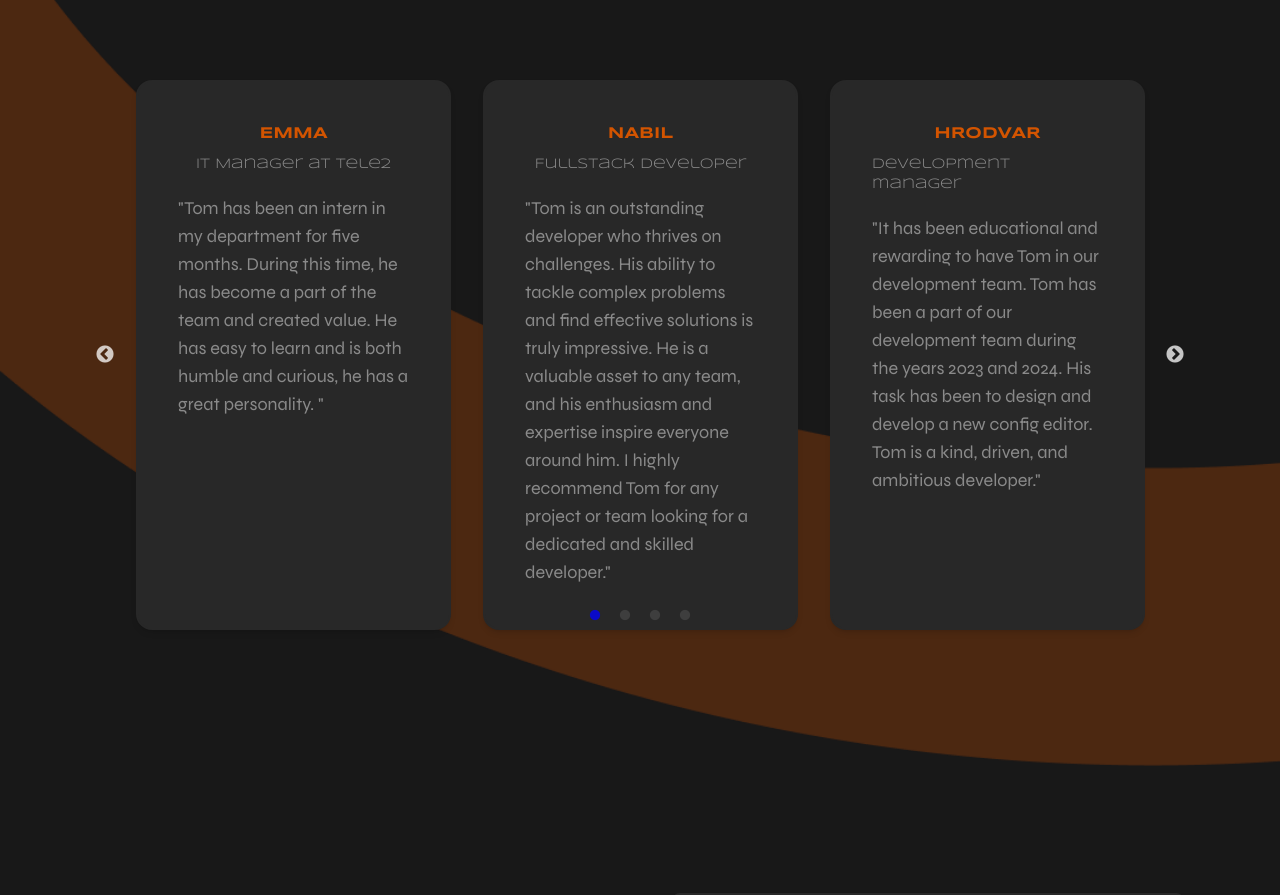
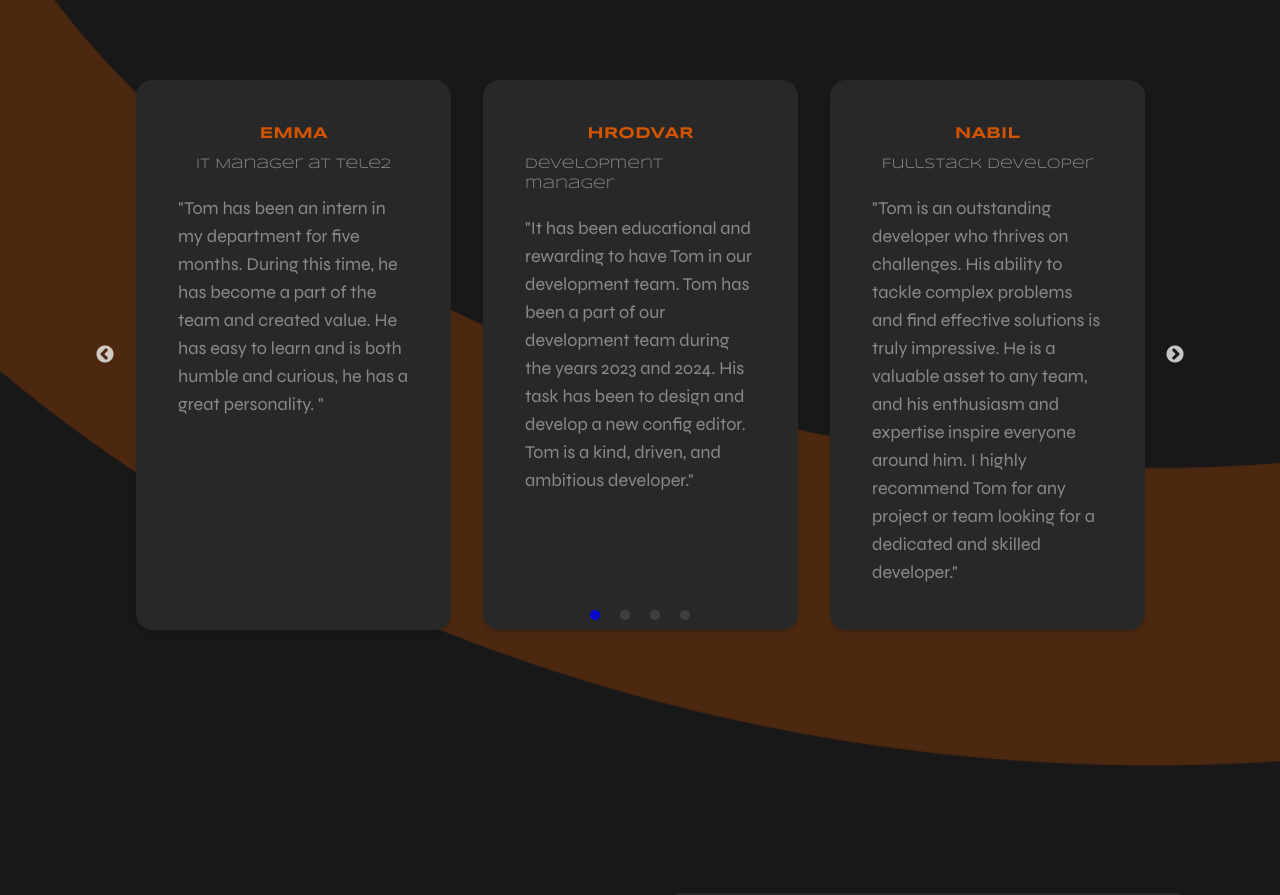
Before and after one commit to TomEder/MyPortfolio, a React (Create React App) app: page / in a window 1280 px wide. Shown: the part 3680-4575 px from the top of the page. Built offline with nearby package versions, Linux system fonts and the light colour scheme.

Commit message:
Refactor Testimonials component: Update testimonials data

```diff
--- a/src/conponents/Testimonials/Testimonials.jsx
+++ b/src/conponents/Testimonials/Testimonials.jsx
@@ -7,16 +7,16 @@ import VectorBG from "../../Images/VectorBG.png";
 
 const testimonials = [
   {
+    name: "HRODVAR",
+    role: "Development manager",
+    quote:
+      "It has been educational and rewarding to have Tom in our development team. Tom has been a part of our development team during the years 2023 and 2024. His task has been to design and develop a new config editor. Tom is a kind, driven, and ambitious developer.",
+  },
+  {
     name: "NABIL",
     role: "Fullstack Developer",
     quote:
       "Tom is an outstanding developer who thrives on challenges. His ability to tackle complex problems and find effective solutions is truly impressive. He is a valuable asset to any team, and his enthusiasm and expertise inspire everyone around him. I highly recommend Tom for any project or team looking for a dedicated and skilled developer.",
-  },
-  {
-    name: "HRODVAR",
-    role: "Development manager",
-    quote:
-      "It has been educational and rewarding to have Tom in our development team. Tom has been a part of our development team during the years 2023 and 2024. His task has been to design and develop a new config editor. Tom is a kind, driven, and ambitious developer.",
   },
   {
     name: "VICTOR",
```
